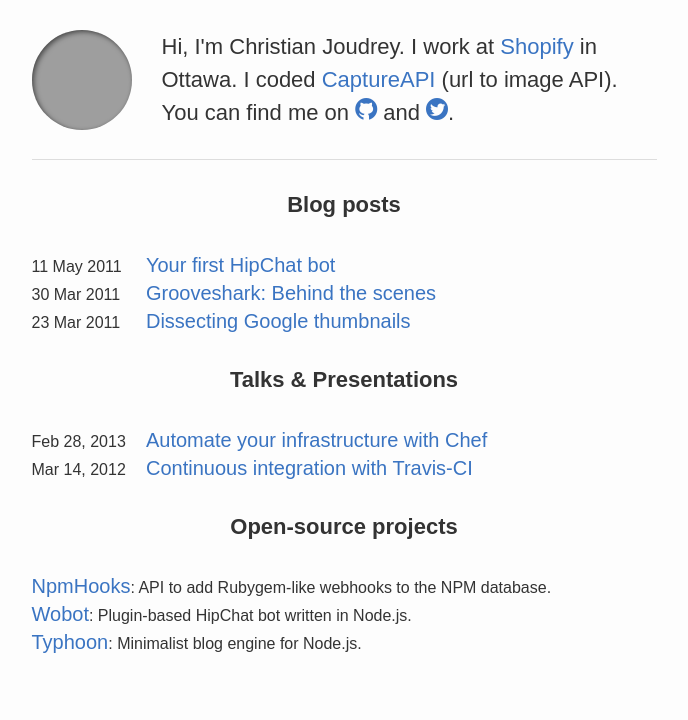
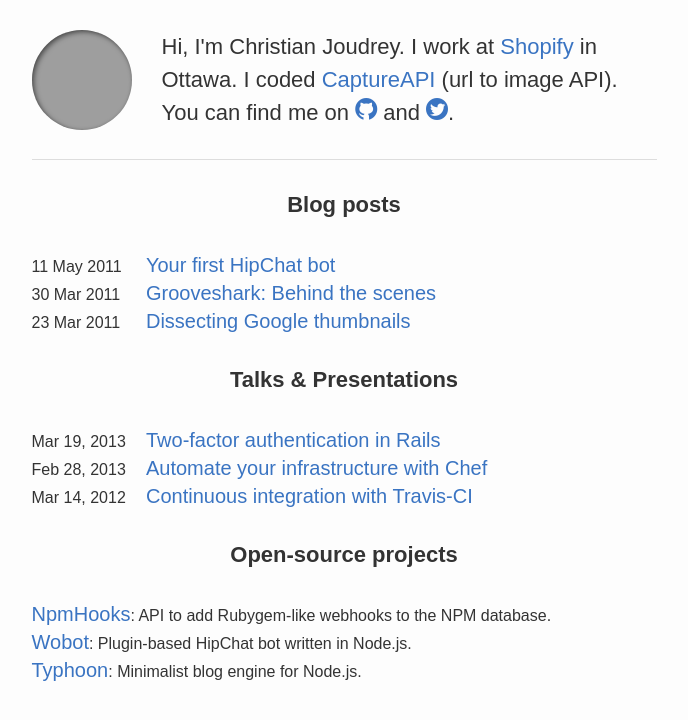
Before and after one commit to cjoudrey/cjoudrey.github.com, a Jekyll site: the page built from index.html, in a window 1280 px wide, cut to the strip 0-720 px from the top of the page. Shown: the whole strip, without its empty margins (296-984 px from the left). Built offline with Jekyll 4.4.1, drawn with Linux system fonts in a browser that asks for light colours; Markdown is read by kramdown in place of the engine named in the settings; grey boxes are pictures that could not be loaded.

Commit message:
Add "Two-factor authentication" talk

```diff
--- a/index.html
+++ b/index.html
@@ -31,6 +31,7 @@
   <section class="listing">
     <h2>Talks &amp; Presentations</h2>
     <ul>
+      <li><time>Mar 19, 2013</time> <a href="https://speakerdeck.com/cjoudrey/two-factor-authentication">Two-factor authentication in Rails</a></li>
       <li><time>Feb 28, 2013</time> <a href="https://speakerdeck.com/cjoudrey/automate-your-infrastructure-with-chef">Automate your infrastructure with Chef</a></li>
       <li><time>Mar 14, 2012</time> <a href="https://speakerdeck.com/u/cjoudrey/p/continuous-integration-with-travis-ci">Continuous integration with Travis-CI</a></li>
     </ul>
```
